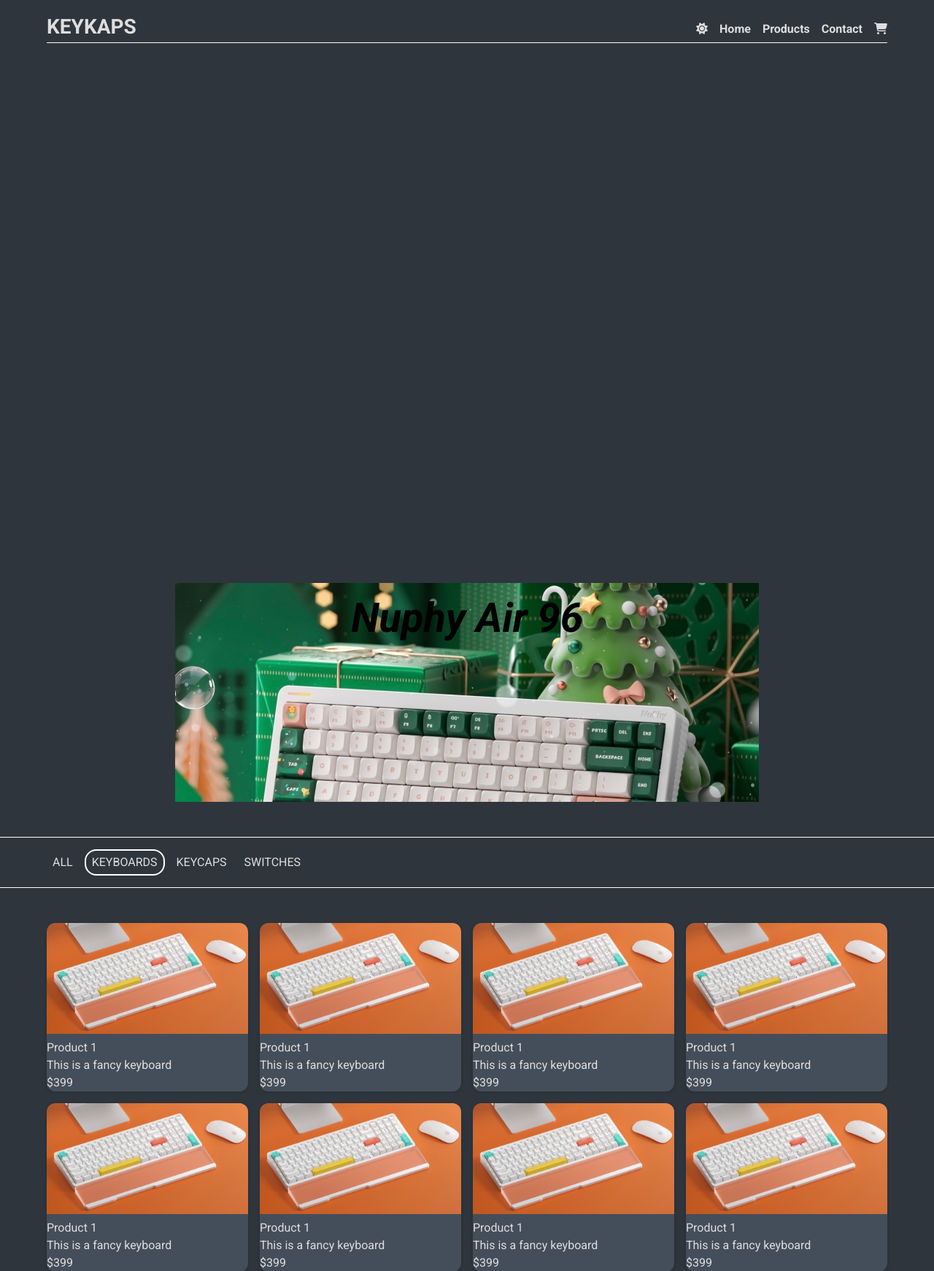
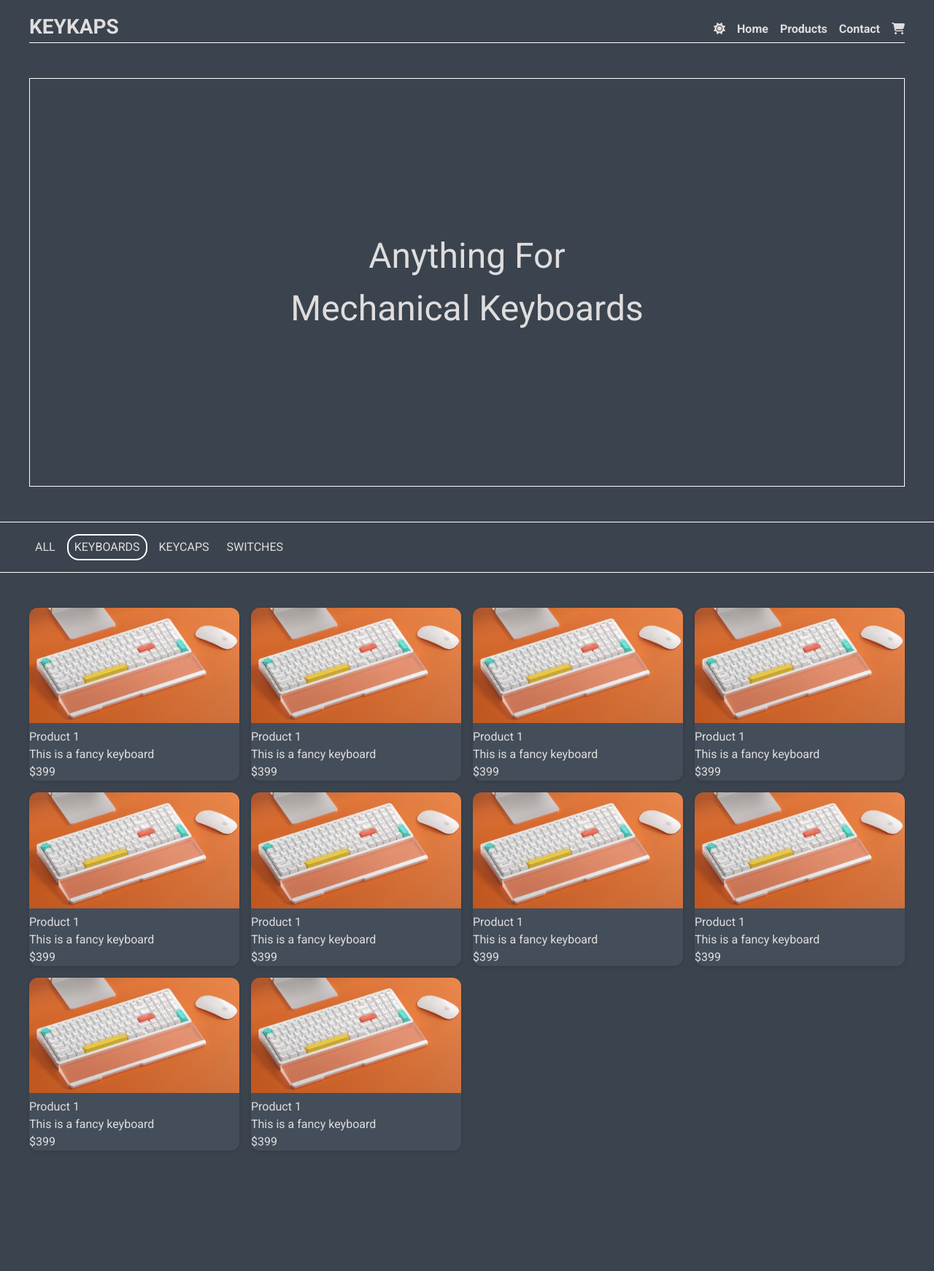
Before and after one commit to ThibaultCallia/GW1, a PHP site: page / in a window 1280 px wide. Shown: the top 1742 px of the page at 73% size. After the commit the page ends 1572 px from the top, so only its background shows below. Run offline with PHP 8.4, Linux system fonts and the light colour scheme; some libraries are stand-ins or nearby versions.

Commit message:
welcome screen placeholder

```diff
--- a/css/style.css
+++ b/css/style.css
@@ -6,7 +6,7 @@
 @import url(products_grid_filter.css);
 
 :root {
-  --clr-body-dark: hsl(212, 14%, 21%);
+  --clr-body-dark: hsl(212, 14%, 27%);
   --clr-body-light: hsl(0, 4%, 87%);
 
   --carousel-width: 800px;
@@ -15,11 +15,10 @@
 
   --ff: "Roboto", sans-serif;
 
-  --padding-general-sides: 4rem;
+  --padding-general-sides: 2rem;
   --margin-vert-between-sections: 3rem;
   --max-width-general: 1200px;
   --height-header-desktop: 140px;
-
 }
 
 /* ------ GENERAL STYLING AND BODY ------ */
@@ -29,7 +28,7 @@ body {
   background-color: var(--clr-body-dark);
   color: var(--clr-body-light);
   /* overflow: hidden; */
-  transition: all 200ms ease;
+  /* transition: all 200ms ease; */
   /* overflow: hidden; */
 }
 
--- a/css/welcome.css
+++ b/css/welcome.css
@@ -1,5 +1,27 @@
 .welcome-container {
-  /* border: 2px solid red; */
-  height: calc(100vh - 60px);
+  height: 70vh;
+
   /* How to make height header as variable? */
+  overflow: hidden;
+  border: 1px solid white;
+  width: min(
+    var(--max-width-general),
+    100vw - 2 * var(--padding-general-sides)
+  );
+  margin-inline: auto;
+  overflow: hidden;
+  margin-top: var(--margin-vert-between-sections);
+  position: relative;
 }
+
+.welcome__text {
+  height: 100%;
+  width: 100%;
+  display: grid;
+  place-items: center;
+}
+
+.title {
+  text-align: center;
+  font-size: 3rem;
+}
--- a/index.html
+++ b/index.html
@@ -42,8 +42,15 @@
         </div>
       </header>
       <div class="main-container">
-        <section class="welcome-container"></section>
-        <section class="carousel-container">
+        <section class="welcome-container">
+          <div class="welcome__text">
+            <div class="text-container">
+              <p class="title title1">Anything For</p>
+              <p class="title title2">Mechanical Keyboards</p>
+            </div>
+          </div>
+        </section>
+        <!-- <section class="carousel-container">
           <div class="images">
             <figure class="img-container">
               <img
@@ -86,7 +93,7 @@
               <p class="img-title bottom-title">Nuphy Air 75</p>
             </figure>
           </div>
-        </section>
+        </section> -->
         <section class="products">
           <div class="products__filter">
             <ul class="filter__list">
--- a/js/index.js
+++ b/js/index.js
@@ -1,7 +1,19 @@
 import Carousel2 from "./carousel2";
 import Filter from "./Filter";
 
-const spotlight = new Carousel2(document.querySelector(".carousel-container"));
+// const spotlight = new Carousel2(document.querySelector(".carousel-container"));
 const mainFilter = new Filter(document.querySelector(".products__filter"));
 
 // document.querySelector(".theme-btn").addEventListener("click", themeSwitch);
+
+// WELCOME
+// const welcomeContainer = document.querySelector(".welcome-container");
+// const left = document.querySelector(".welcome__left");
+// const moveEvent = (e) => {
+//   const welcomeWidth = welcomeContainer.clientWidth;
+//   const x = ((e.pageX - welcomeContainer.offsetLeft) / welcomeWidth) * 100;
+//   console.log(x);
+//   left.style.width = `${x}%`;
+// };
+
+// document.onmousemove = (e) => moveEvent(e);
```
Also changed, not shown: images/welcome/keyboard-dark-nobg.png (added), images/welcome/keyboard-dark.jpg (added), images/welcome/keyboard_small.jpg (added).
